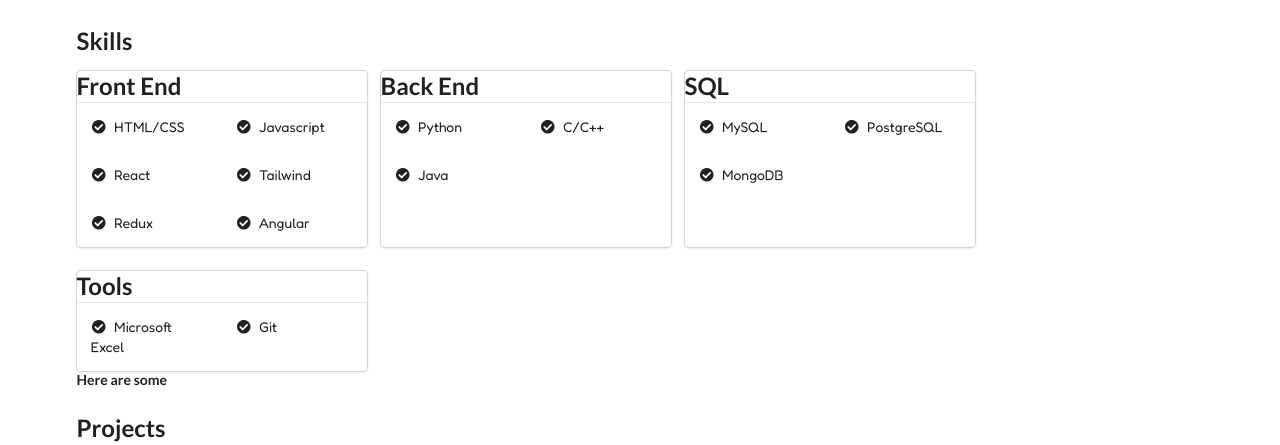
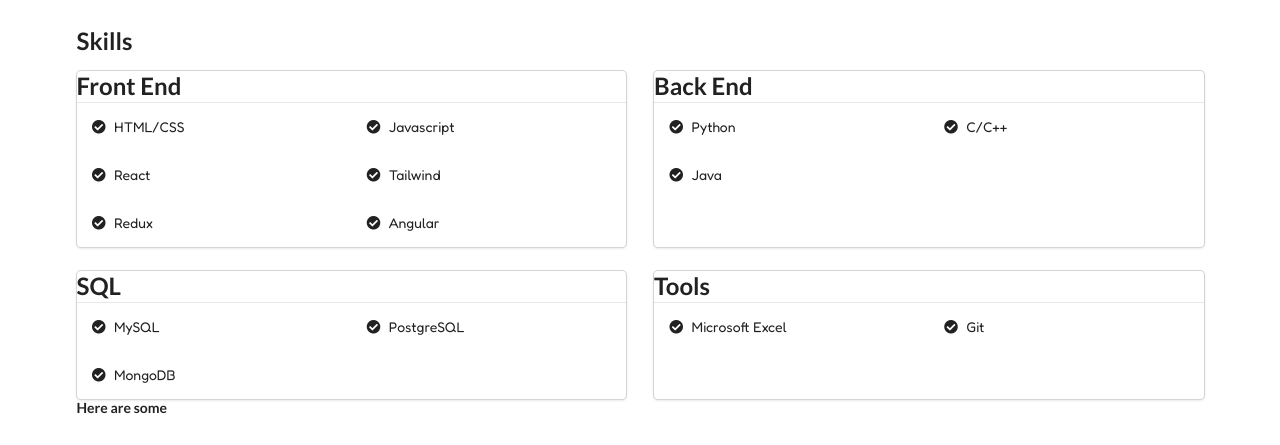
Before and after one commit to minwk79/react-portfolio-website, a React (Create React App) app: page / in a window 1280 px wide. Shown: the part 452-897 px from the top of the page. Built offline with nearby package versions, Linux system fonts and the light colour scheme.

Commit message:
changed layout of skill component

```diff
--- a/src/components/Skills.jsx
+++ b/src/components/Skills.jsx
@@ -35,14 +35,12 @@
     <div className='skills ui container '>
       <h5>What Can I Do?</h5>
       <h2>Skills</h2>
-      <div className='ui cards'>
+      <div className='ui two cards'>
         <SkillCard area="Front End" skills={feSkills} />
         <SkillCard area="Back End" skills={beSkills} />
         <SkillCard area="SQL" skills={sqlSkills} />
         <SkillCard area="Tools" skills={tools} />
       </div>
-
-
     </div>
   )
 }
```
